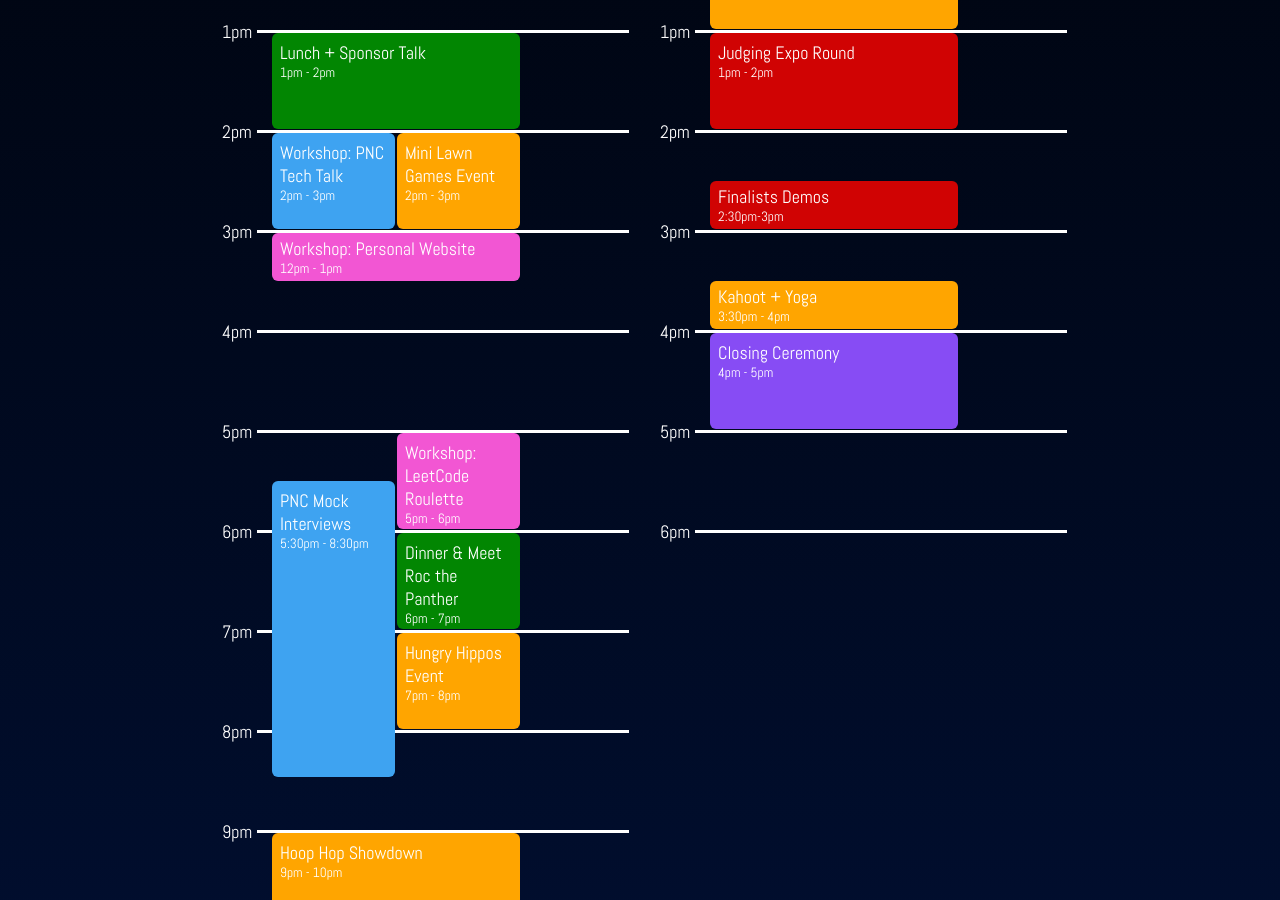
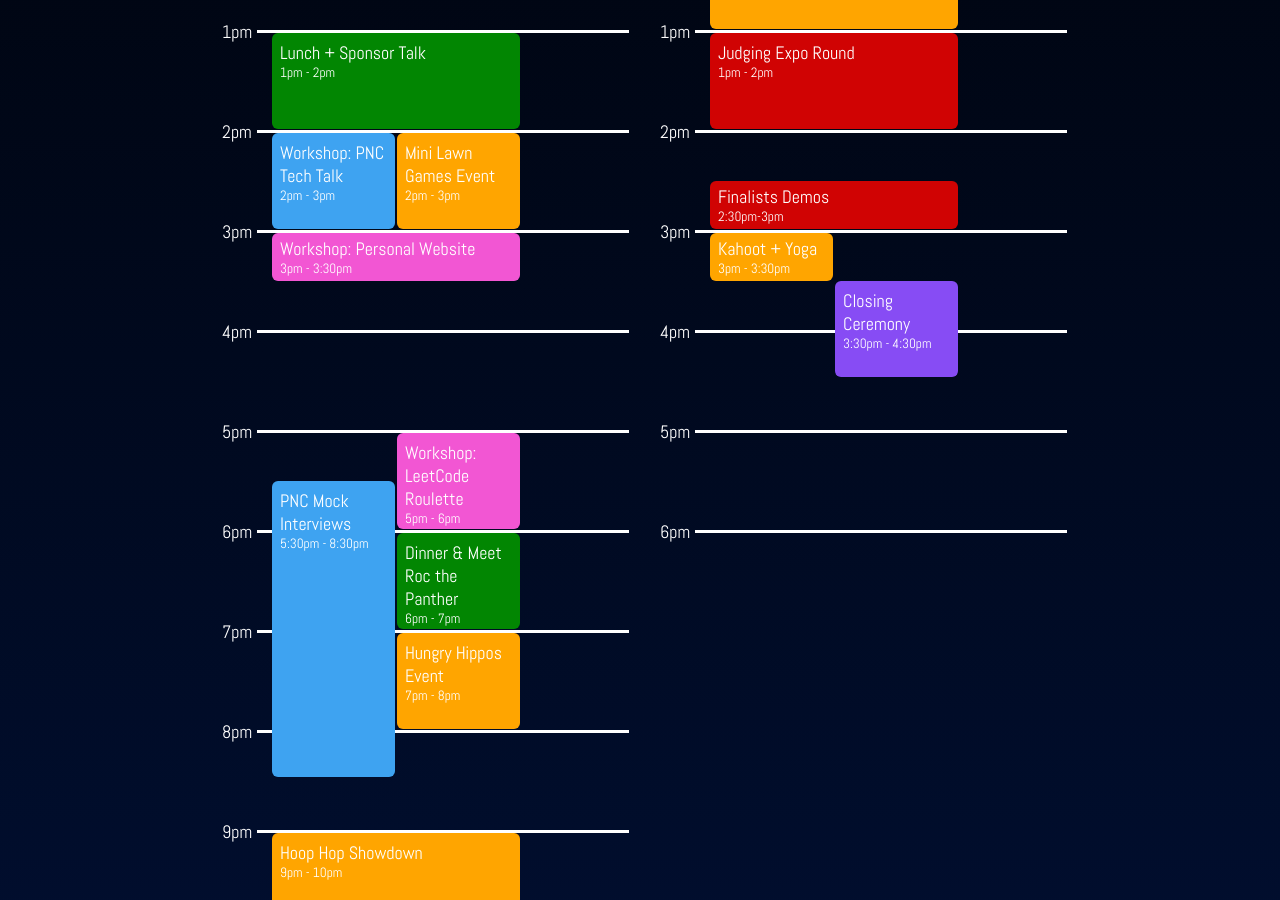
Before and after one commit to SteelHeads/steelhacks.com, a Jekyll site: the page built from index.html, in a window 1280 px wide and 900 px high, scrolled down 1913 px. Built offline with Jekyll 4.4.1, drawn with Linux system fonts in a browser that asks for light colours.

Commit message:
fixed schedule errors

```diff
--- a/index.html
+++ b/index.html
@@ -195,7 +195,7 @@ Participants will have the opportunity to dream, design, and deliver technology
               </div>  -->
               <div class="event student-event half-hour">
                 <p>Workshop: Personal Website</p>
-                <p class="event-time">12pm - 1pm</p>
+                <p class="event-time">3pm - 3:30pm</p>
               </div>
 
             </div>
@@ -402,7 +402,8 @@ Participants will have the opportunity to dream, design, and deliver technology
             </div>
             <div class="events">
               <div class="space"></div>
-              <div class="event fun-event half-hour start-half"><p>Kahoot + Yoga</p><p class="event-time">3:30pm - 4pm</p></div>
+              <div class="event fun-event half-hour"><p>Kahoot + Yoga</p><p class="event-time">3pm - 3:30pm</p></div>
+                  <div class="event ceremony start-half"><p>Closing Ceremony</p><p class="event-time">3:30pm - 4:30pm</p></div>
             </div>
           </li>
           <li class="hour">
@@ -412,8 +413,7 @@ Participants will have the opportunity to dream, design, and deliver technology
                 </div>
             </div>
             <div class="events">
-                 <div class="space"></div>
-                  <div class="event ceremony "><p>Closing Ceremony</p><p class="event-time">4pm - 5pm</p></div>
+
 
             </div>
           </li>
```
